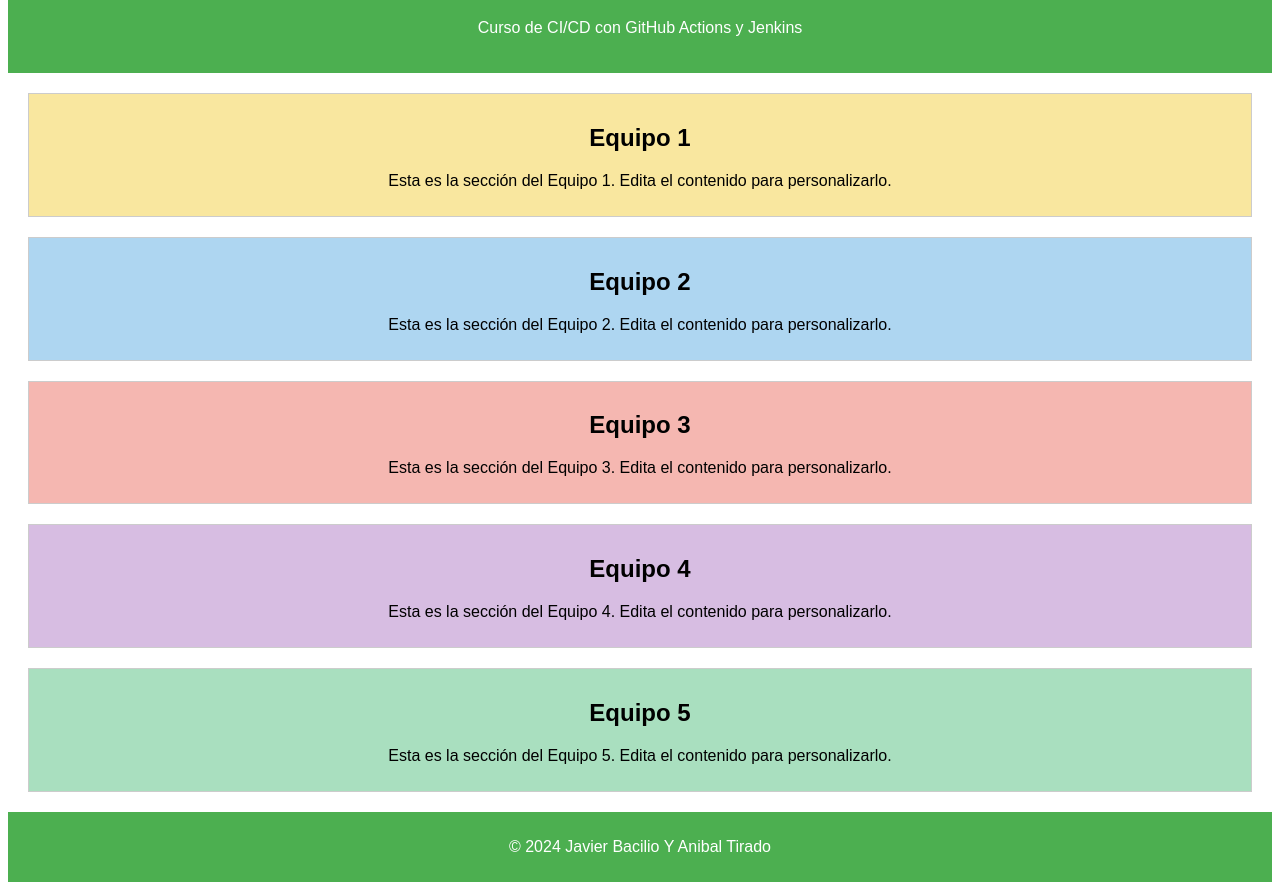
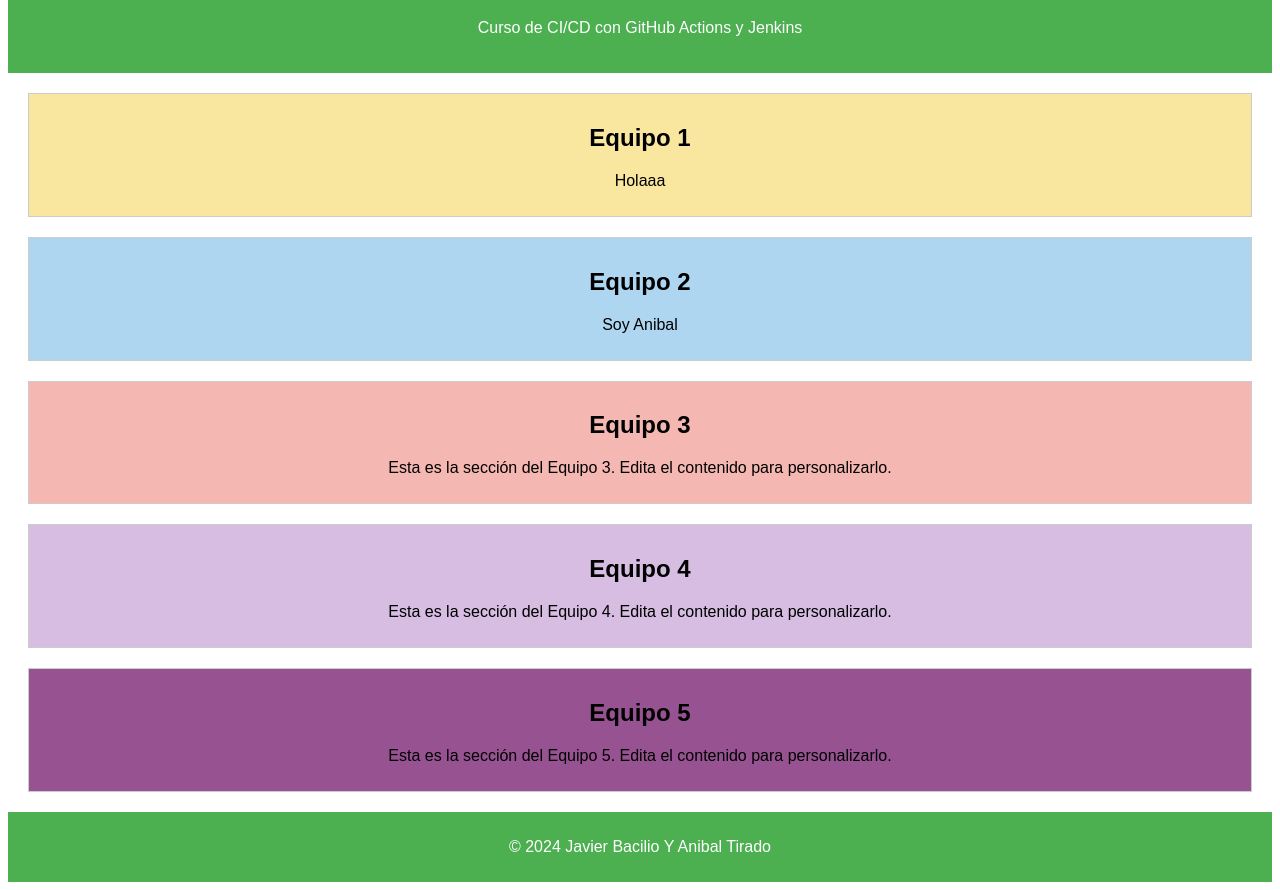
Before and after one commit to AnibalITQ/CI_CD_BASICS, a plain HTML site: page index.html in a window 1280 px wide. Shown: the part 89-979 px from the top of the page. Drawn offline with Linux system fonts and the light colour scheme.

Commit message:
actions test

```diff
--- a/index.html
+++ b/index.html
@@ -14,11 +14,11 @@
     <main>
         <section id="equipo-1">
             <h2>Equipo 1</h2>
-            <p>Esta es la sección del Equipo 1. Edita el contenido para personalizarlo.</p>
+            <p>Holaaa</p>
         </section>
         <section id="equipo-2">
             <h2>Equipo 2</h2>
-            <p>Esta es la sección del Equipo 2. Edita el contenido para personalizarlo.</p>
+            <p>Soy Anibal</p>
         </section>
         <section id="equipo-3">
             <h2>Equipo 3</h2>
--- a/styles.css
+++ b/styles.css
@@ -19,7 +19,7 @@
 #equipo-2 { background-color: #aed6f1; }
 #equipo-3 { background-color: #f5b7b1; }
 #equipo-4 { background-color: #d7bde2; }
-#equipo-5 { background-color: #a9dfbf; }
+#equipo-5 { background-color: #975291; }
 
 footer {
     background-color: #4CAF50;
```
